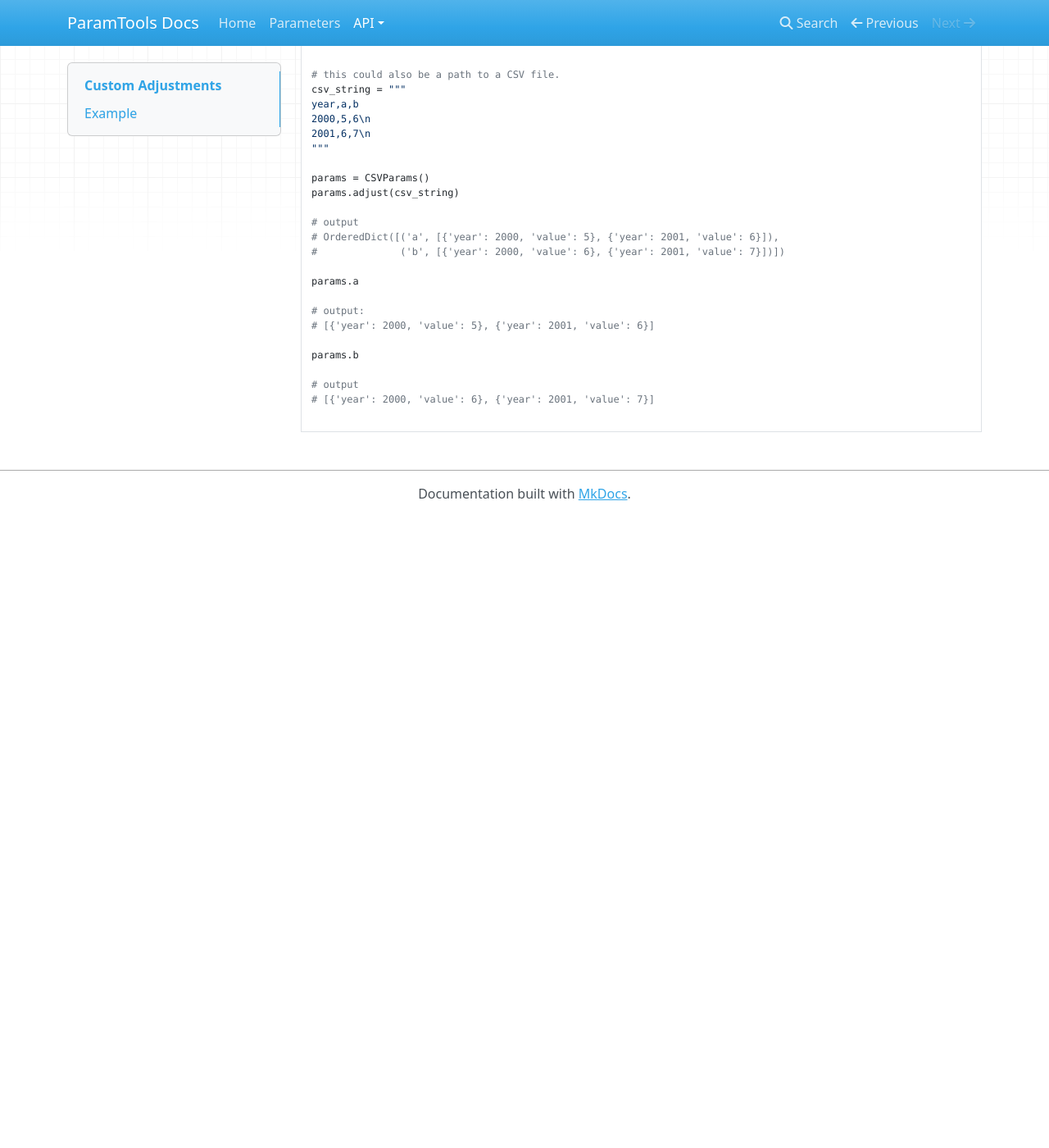
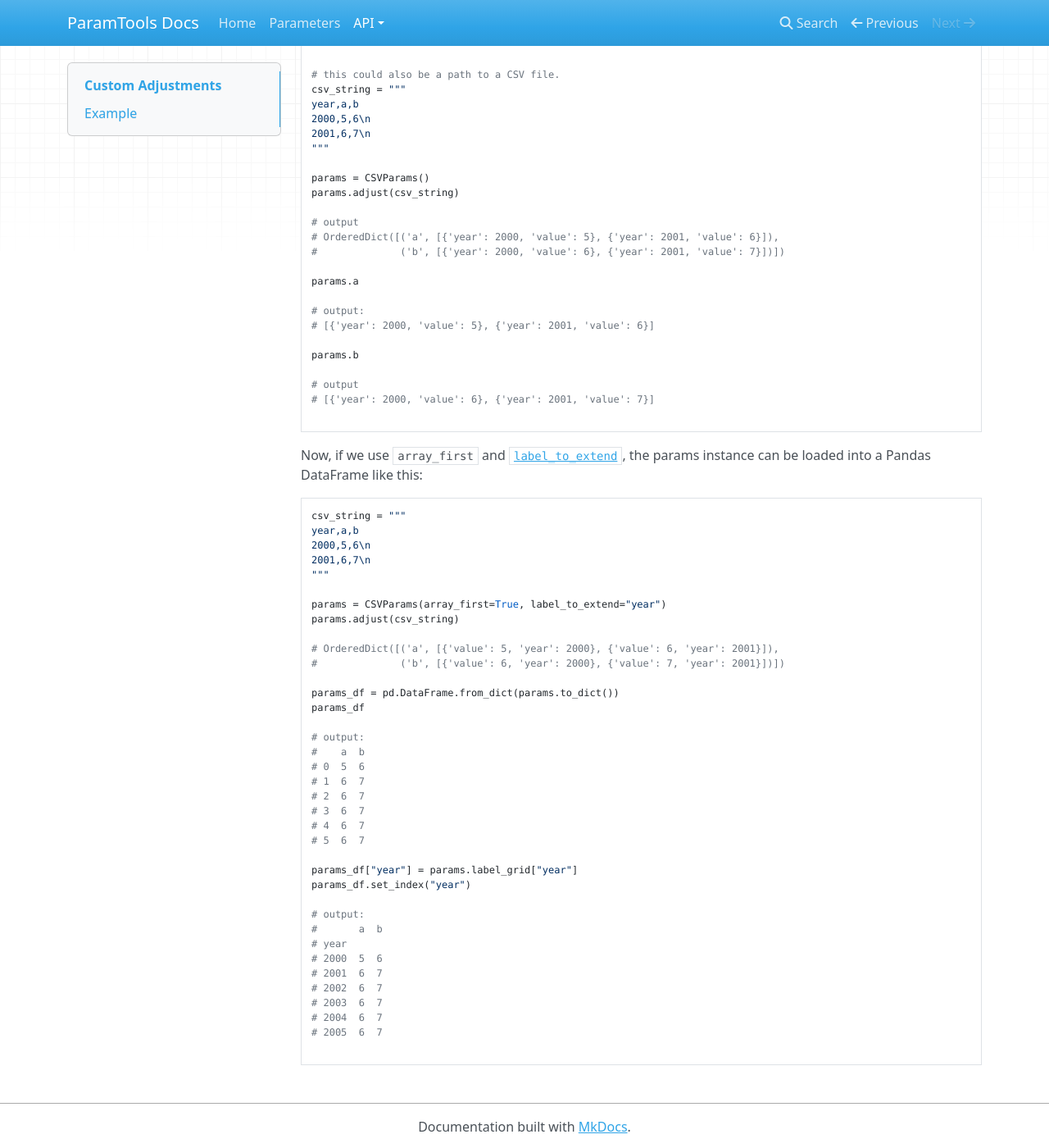
Before and after one commit to PSLmodels/ParamTools, an MkDocs documentation site: the page built from docs/docs/api/custom-adjust.md, in a window 1280 px wide and 1400 px high, scrolled down 1726 px. Shown: the whole window at 82% size. Built offline with MkDocs 1.6.1, drawn with Linux system fonts in a browser that asks for light colours; nearby versions of some CDN libraries; before the commit the page ends 2356 px from its top, so only the background shows below that.

Commit message:
Show how parameters instance can be loaded into pandas DataFrame in the CSV example

````diff
--- a/docs/docs/api/custom-adjust.md
+++ b/docs/docs/api/custom-adjust.md
@@ -112,3 +112,46 @@ params.b
 # [{'year': 2000, 'value': 6}, {'year': 2001, 'value': 7}]
 
 ```
+
+Now, if we use `array_first` and [`label_to_extend`](/api/extend/), the params instance can be loaded into a Pandas
+DataFrame like this:
+
+```python
+csv_string = """
+year,a,b
+2000,5,6\n
+2001,6,7\n
+"""
+
+params = CSVParams(array_first=True, label_to_extend="year")
+params.adjust(csv_string)
+
+# OrderedDict([('a', [{'value': 5, 'year': 2000}, {'value': 6, 'year': 2001}]),
+#              ('b', [{'value': 6, 'year': 2000}, {'value': 7, 'year': 2001}])])
+
+params_df = pd.DataFrame.from_dict(params.to_dict())
+params_df
+
+# output:
+#    a  b
+# 0  5  6
+# 1  6  7
+# 2  6  7
+# 3  6  7
+# 4  6  7
+# 5  6  7
+
+params_df["year"] = params.label_grid["year"]
+params_df.set_index("year")
+
+# output:
+#       a  b
+# year
+# 2000  5  6
+# 2001  6  7
+# 2002  6  7
+# 2003  6  7
+# 2004  6  7
+# 2005  6  7
+
+```
````
